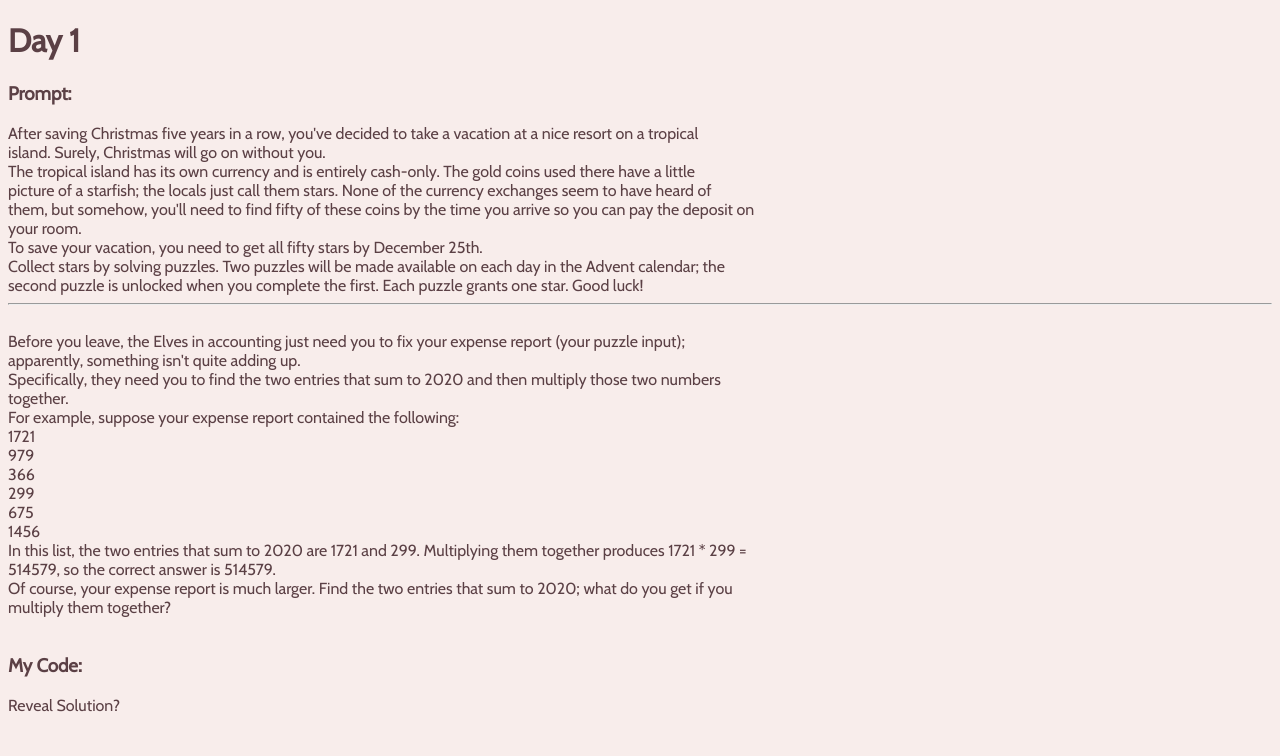
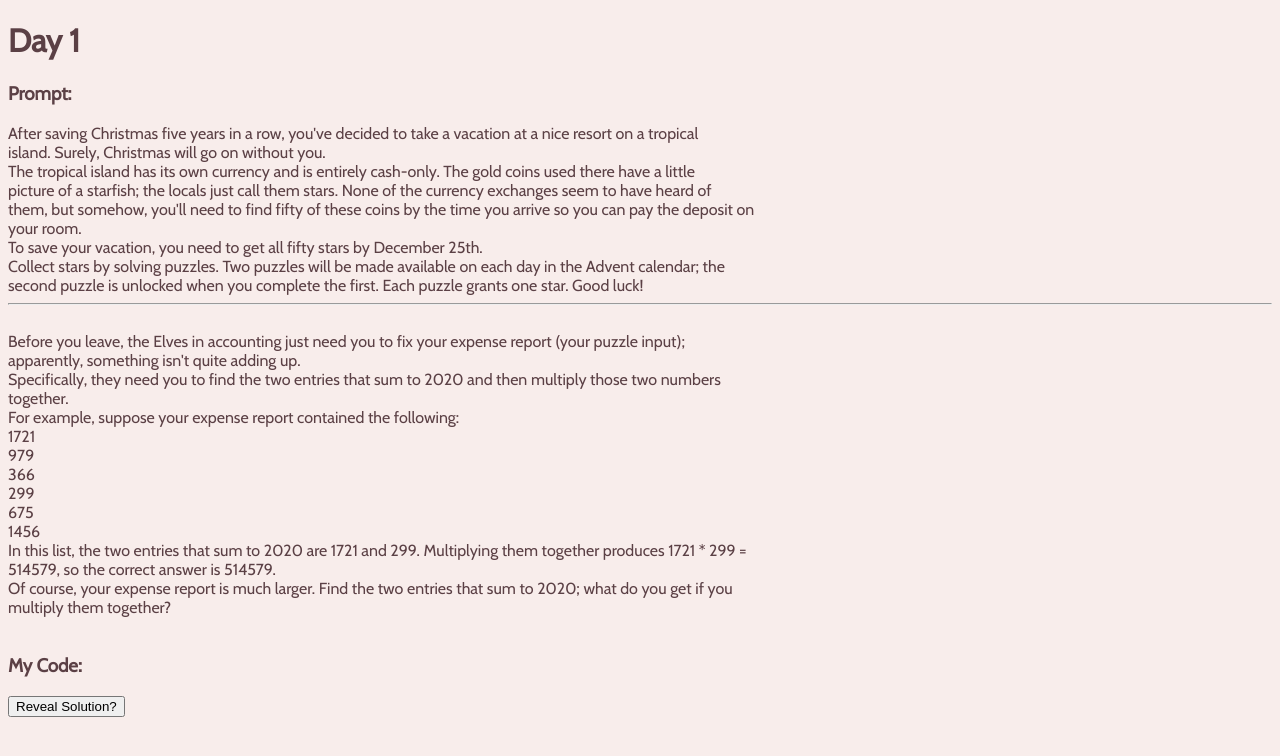
Before and after one commit to scott-gr/advent-of-code-2020, a plain HTML site: page calendar/Day 1/day1.html in a window 1280 px wide. Drawn offline with nearby package versions, Linux system fonts and the light colour scheme.

Commit message:
clickreveal function works

```diff
--- a/calendar/Day 1/day1.html
+++ b/calendar/Day 1/day1.html
@@ -49,7 +49,7 @@ multiply them together?
 
     <section class="code-section">
       <h3>My Code:</h3>
-      <div class="reveal-button show" onclick="clickreveal()">Reveal Solution?</div>
+      <button class="reveal-button show" onclick="clickreveal()">Reveal Solution?</button>
       <pre class="code-text hide">
         <code>
   //Map list of strings to an array of numbers
--- a/script.js
+++ b/script.js
@@ -1,8 +1,6 @@
-const revealBtn = document.getElementsByClassName('reveal-button');
-const codeText = document.getElementsByClassName('code-text');
-
-
-const clickreveal = () => {
-  codeText.classList.add('show');
-  revealBtn.classList.remove('hide');
-};
+function clickreveal() {
+  let revealBtn = document.querySelector('.reveal-button');
+  let codeText = document.querySelector('.code-text');
+  revealBtn.classList.replace('show', 'hide');
+  codeText.classList.replace('hide', 'show');
+}
```
